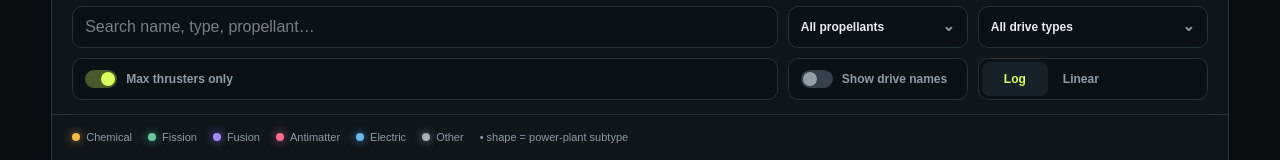
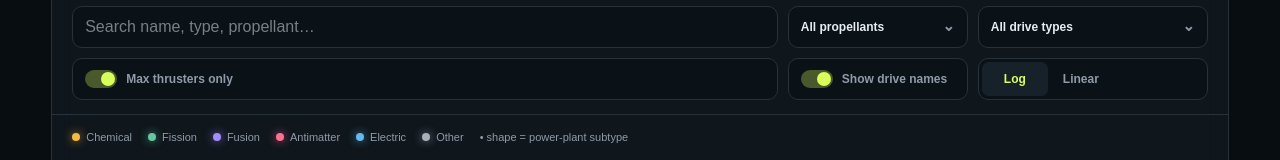
Before and after one commit to Skywardhigh/ti-drive-companion, a Next.js app: page / in a window 1280 px wide. Shown: the part 616-776 px from the top of the page. Built offline with nearby package versions, Linux system fonts and the light colour scheme.

Commit message:
Show drive names by default

```diff
--- a/app/DriveExplorer.tsx
+++ b/app/DriveExplorer.tsx
@@ -100,7 +100,7 @@ export function DriveExplorer(){
   const [chartMode,setChartMode]=useState<ChartMode>("performance");
   const [radiatorChoice,setRadiatorChoice]=useState("LithiumSpray");
   const [maxOnly,setMaxOnly]=useState(true);
-  const [showNames,setShowNames]=useState(false);
+  const [showNames,setShowNames]=useState(true);
   const [readableText,setReadableText]=useState(false);
   const [excludedPropellants,setExcludedPropellants]=useState<Set<string>>(()=>new Set());
   const [excludedFamilies,setExcludedFamilies]=useState<Set<Family>>(()=>new Set());
```
Also changed, not shown: 1 other file (tests, documents, lock files or other folders).
